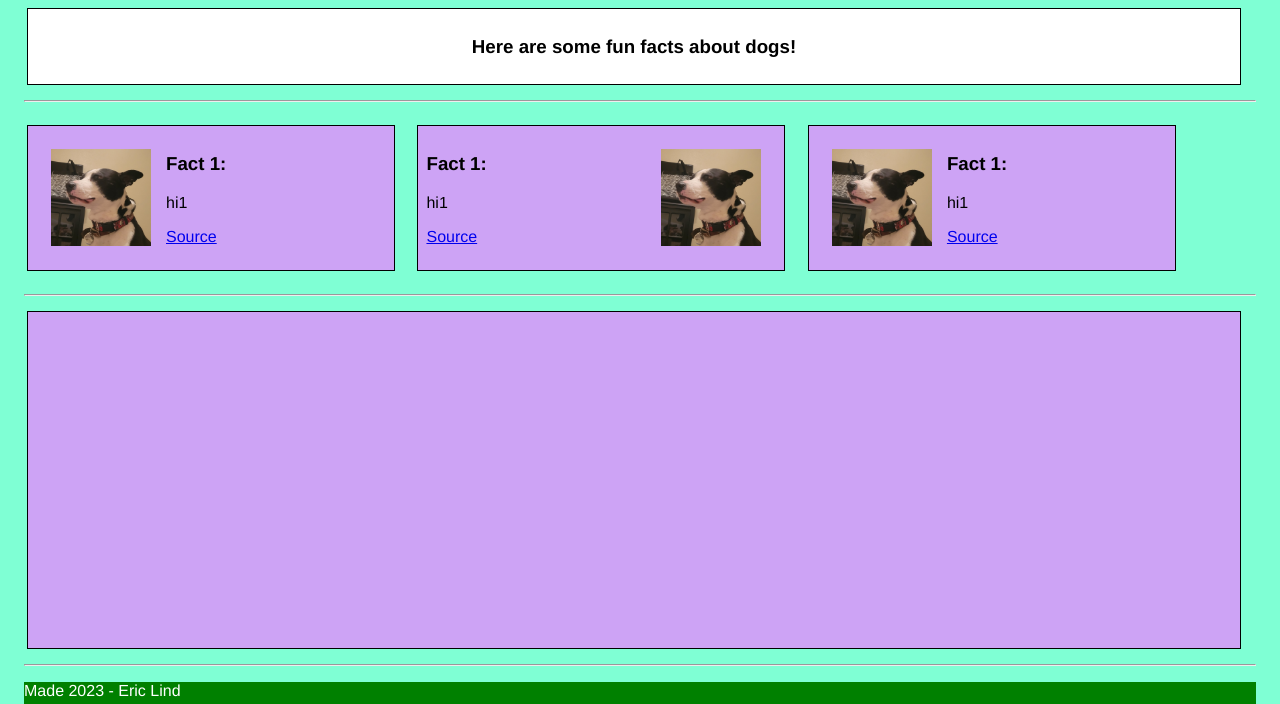
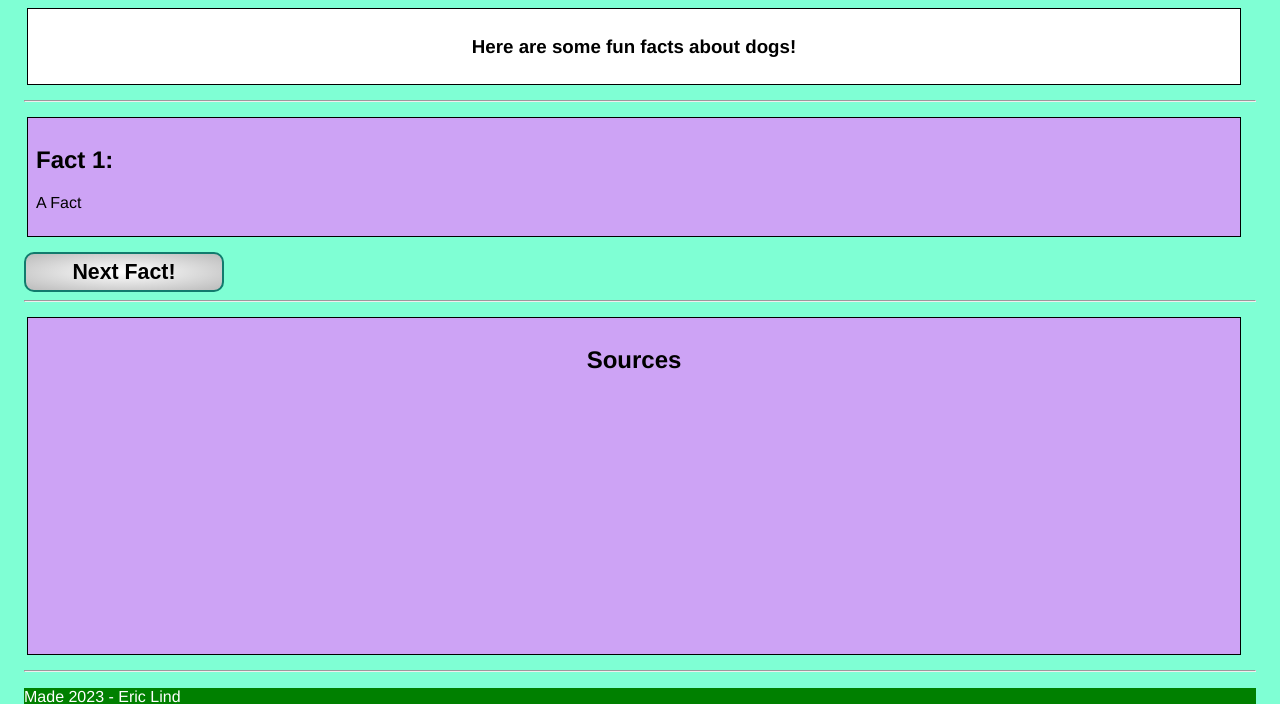
Before and after one commit to EricLindCS/CS112, a PHP site: page /html/dogfacts.html in a window 1280 px wide. Shown: the part 186-890 px from the top of the page. Run offline with PHP 8.4, Linux system fonts and the light colour scheme.

Commit message:
factual mayhem

```diff
--- a/Week 2/css/dogfactsCSS.css
+++ b/Week 2/css/dogfactsCSS.css
@@ -69,9 +69,7 @@ float: right;
    padding:.5em;
    text-align:left;
    background-color: rgb(205, 163, 245);
-   display: inline-block;
-   width:350px;
-}
+ }
 
 .Section3 {
     margin: 15px 15px 15px 3px;
@@ -79,7 +77,6 @@ float: right;
    color:rgb(0, 0, 0);
    padding:.5em;
    text-align:center;
-   height: 175px;
    background-color: rgb(205, 163, 245);
 }
 
@@ -101,3 +98,27 @@ ul {
     text-align: center;
     list-style-position: inside;
 }
+
+
+.button {
+    margin: auto;
+    text-align: center;
+    vertical-align: middle;
+    width: 200px;
+    height: 40px;
+    font: bold 16pt/150% arial;
+    border: solid 2px rgb(17, 123, 109);
+    border-radius: 10px;
+    background: radial-gradient(white, #bbb);
+    transition: all 100ms ease-in-out;
+ }
+
+ .button:hover {
+    background: radial-gradient(#dddddd68, #999);
+ }
+
+ .button:active {
+    transform: scale(1.05, 1.05);
+    color: rgb(31, 19, 68);
+    cursor: pointer;
+ }
--- a/Week 2/html/dogfacts.html
+++ b/Week 2/html/dogfacts.html
@@ -6,6 +6,9 @@
 <title>Dogs!</title>
 <link rel="stylesheet" href="../css/dogfactsCSS.css">
 </style>
+<script>
+
+</script>
 </head>
 
 <body>
@@ -28,30 +31,36 @@
       <h3>Here are some fun facts about dogs!</h3>
 </div>
 <hr>
+
+
+<script>
+let num = 1;
+var igra = [
+    "a","b","c","d"
+]
+function randomfact() {
+    let rand = Math.floor(Math.random() * igra.length);
+    var broj = igra[rand];
+   console.log(broj);
+   num = num +1;
+   document.getElementById("p1").innerHTML = broj;
+   document.getElementById("p0").innerHTML = "Fact " + (rand+1) + ":";
+}
+
+</script>
 <div class ="Fact">
-    <img src="../images/mocha.jpg" alt="An Image" width="100" id="fl"/>
-    <h3>Fact 1: </h3>
-    <p>hi1</p>
-    <p><a href="https://en.wikipedia.org/wiki/Australian_Cattle_Dog">Source</a></p>
-</div>
-<div class ="Fact">
-    <img src="../images/mocha.jpg" alt="An Image" width="100" id="fr"/>
-    <h3>Fact 1: </h3>
-    <p>hi1</p>
-    <p><a href="https://en.wikipedia.org/wiki/Australian_Cattle_Dog">Source</a></p>
+    <h2 id="p0">Fact 1: </h2>
+    <p id="p1">A Fact</p>
 </div>
 
-<div class ="Fact">
-    <img src="../images/mocha.jpg" alt="An Image" width="100" id="fl"/>
-    <h3>Fact 1: </h3>
-    <p>hi1</p>
-    <p><a href="https://en.wikipedia.org/wiki/Australian_Cattle_Dog">Source</a></p>
+<div id ="submit">
+    <button onclick="randomfact()" class="button">Next Fact!</button>
 </div>
 
 <hr>
 
 <div class="Section0">
-
+    <h2>Sources</h2>
 </div>
 
 </body>
```
Also changed, not shown: Week 2/css/aboutCSS.css (+9 -0 lines), Week 2/html/about.html (+5 -5 lines), Week 2/images/Untitled-1.txt (deleted, +0 -98 lines).
